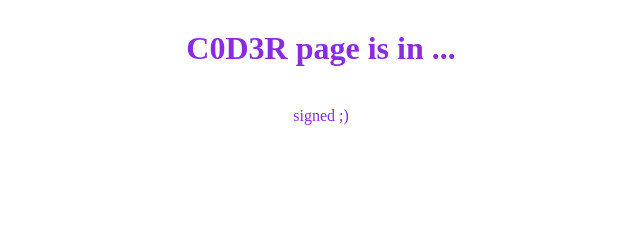
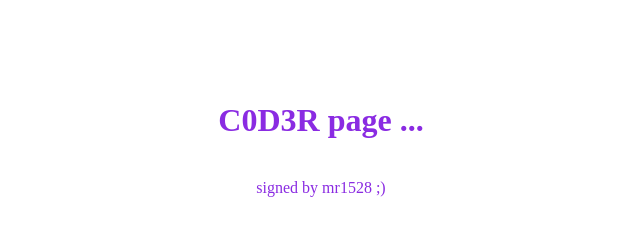
Before and after one commit to mr1528/ghi, a plain HTML site: page index.html in a window 1280 px wide. Shown: the whole page, without its empty margins (329-969 px from the left). Drawn offline with Linux system fonts and the light colour scheme; a web font is replaced by a local one.

Commit message:
Update index.html

```diff
--- a/index.html
+++ b/index.html
@@ -65,8 +65,10 @@
     color: blueviolet;
 }
 
+
 </style>
 <div class="vibrate-1">
-<h1> C0D3R page is in ... </h1>
-<br>signed ;)
+  <br><br><br><br>
+<h1> C0D3R page ... </h1>
+<br>signed by mr1528 ;)
 </div>
```
